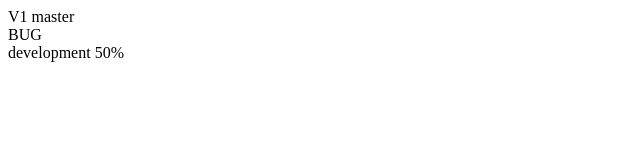
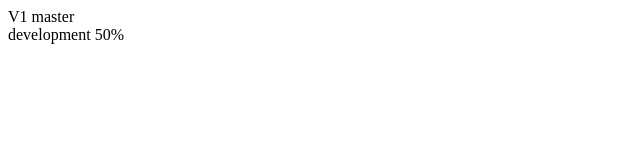
Before and after one commit to creatUsername/git, a plain HTML site: page template/index.html in a window 1280 px wide. Shown: the whole page, without its empty margins (0-640 px from the left). Drawn offline with Linux system fonts and the light colour scheme.

Commit message:
'repair'

```diff
--- a/template/index.html
+++ b/template/index.html
@@ -9,7 +9,6 @@
 <body>
   <div>
     V1 master
-    <div>BUG</div>
   </div>
   <div>
     development 50%
```
